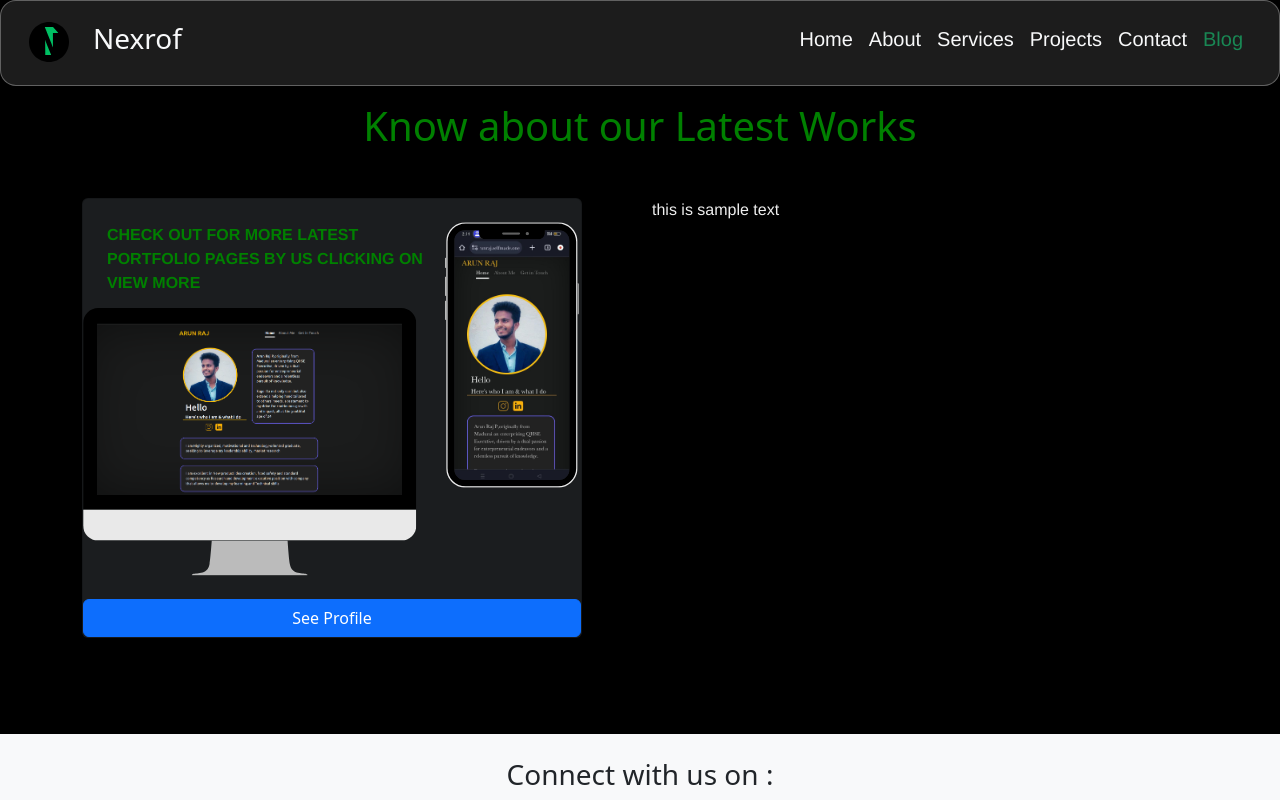
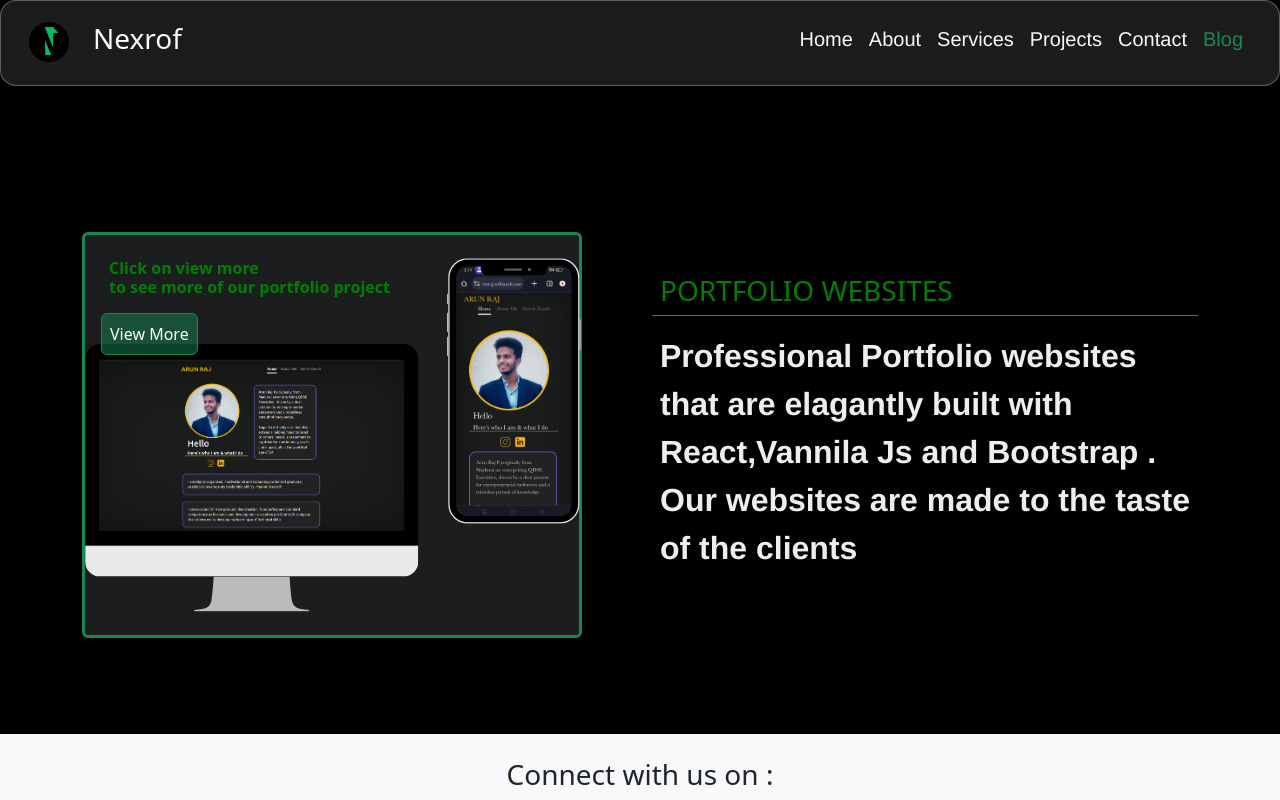
Before and after one commit to Nexrof6/Portfolio-react, a React (Vite) app: page /projects in a window 1280 px wide. Shown: the top 800 px of the page. Built offline with nearby package versions, Linux system fonts and the light colour scheme.

Commit message:
completed project page

```diff
--- a/src/components/pages/project.tsx
+++ b/src/components/pages/project.tsx
@@ -8,15 +8,14 @@ function Project() {
     <>
       <NavBar></NavBar>
 
-      <main style={{ paddingTop: "8%" }}>
-        <h1 className="text-center p5">Know about our Latest Works</h1>
+      <main style={{ paddingTop: "15%" }}>
         <br></br>
 
         <div className="container md mt-3">
           <div className="row">
             <div className="col">
               <div
-                className="card img-fluid bg-secondary bg-opacity-25"
+                className="border border-3 border-success card img-fluid bg-secondary bg-opacity-25"
                 style={{ width: "500px" }}
               >
                 <img
@@ -25,19 +24,33 @@ function Project() {
                   height={400}
                   className="rounded float-start "
                 />
-                <a href="/projects/portfolios" className="btn btn-primary">
-                  See Profile
-                </a>
+
                 <div className="card-img-overlay">
-                  <p className="card-text p-2 fw-bolder p5">
-                    CHECK OUT FOR MORE LATEST <br></br>PORTFOLIO PAGES BY US
-                    CLICKING ON <br></br> VIEW MORE
-                  </p>
+                  <h6 className="card-text p-2 fw-bolder p5">
+                    Click on view more <br></br> to see more of our portfolio
+                    project
+                  </h6>
+                  <a
+                    href="/projects/portfolios"
+                    className="btn btn-success bg-success p-2 text-white
+                     bg-opacity-50"
+                  >
+                    View More
+                  </a>
                 </div>
               </div>
             </div>
+
             <div className="col">
-              <p>this is sample text</p>
+              <h3 className="p5 p-2 border-bottom border-success">
+                <br></br>
+                PORTFOLIO WEBSITES
+              </h3>
+              <p className="fs-2 p-2 fw-bolder">
+                Professional Portfolio websites that are elagantly built with
+                React,Vannila Js and Bootstrap . Our websites are made to the
+                taste of the clients
+              </p>
             </div>
           </div>
           <br></br>
```
